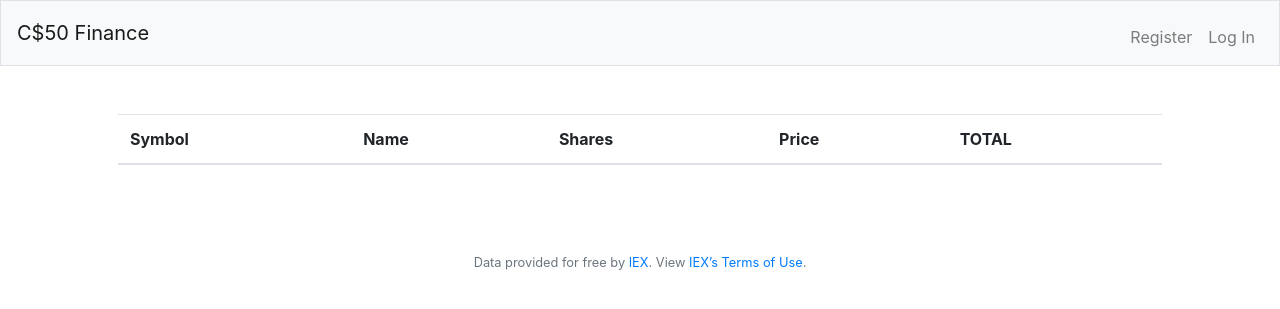
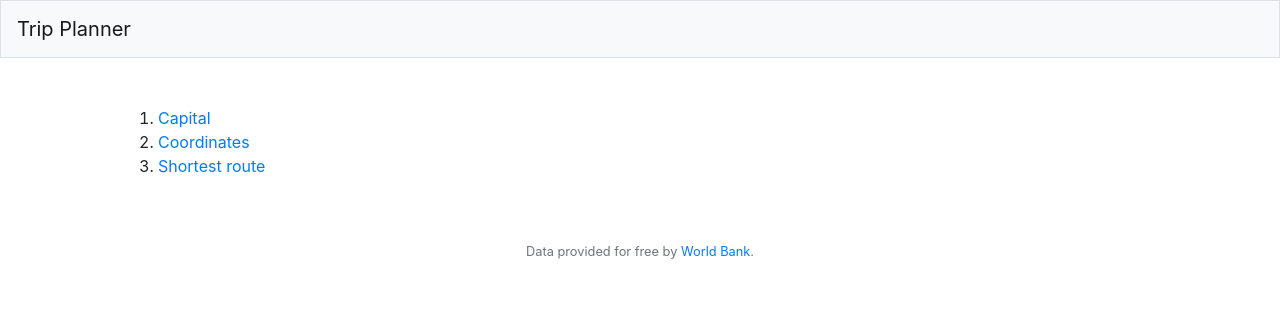
Before and after one commit to mishanwong/trip-planner, a Flask app: page / in a window 1280 px wide. Shown: the top 309 px of the page. Run offline with Flask 2, Linux system fonts and the light colour scheme; lists and menus that the app fills with data are empty.

Commit message:
Feature complete

```diff
--- a/app.py
+++ b/app.py
@@ -1,3 +1,4 @@
+from os import error
 from flask import Flask, render_template, request
 import requests, math
 from geopy.distance import geodesic
@@ -16,14 +17,29 @@ def index():
 @app.route("/capital", methods=["GET", "POST"])
 def capital():
     if request.method == "POST":
+
+        # Get user input
         country_code = request.form.get("code")
+
+        # Validate input is not empty
+        error_msg = ""
+        if not country_code:
+            error_msg = "Please enter valid input"
+            return render_template("capital.html", error_msg=error_msg)
+
+        # Call World Bank API
         url = f"http://api.worldbank.org/v2/country/{country_code}?format=json"
+        r = requests.get(url)
 
-        r = requests.get(url)
-        data = r.json()[1]
-        capital = data[0]["capitalCity"]
+        try:
+            data = r.json()[1]
+            capital = data[0]["capitalCity"]
+            country = data[0]["name"]
 
-        return render_template("capital.html", data=capital)
+            return render_template("capital.html", country=country, capital=capital)
+        except:
+            error_msg = "Please enter valid input"
+            return render_template("capital.html", error_msg=error_msg)
 
     else:
         return render_template("capital.html")
@@ -33,27 +49,70 @@ def capital():
 def coordinates():
     if request.method == "POST":
 
+        # Get user's input
         min_lat = request.form.get("min-lat")
         max_lat = request.form.get("max-lat")
         min_lng = request.form.get("min-lng")
         max_lng = request.form.get("max-lng")
 
-        url = f"http://api.worldbank.org/v2/country/all?format=json"
+        # Validate user input
+        error_msg = ""
+        if not min_lat or not max_lat or not min_lng or not max_lng:
+            error_msg = "Please enter valid input"
+            return render_template("coordinates.html", error_msg=error_msg)
+
+        try:
+            if (
+                float(min_lat) < -90
+                or float(min_lat) > 90
+                or float(max_lat) < -90
+                or float(max_lat) > 90
+                or float(min_lng) < -180
+                or float(min_lng) > 180
+                or float(max_lng) < -180
+                or float(max_lng) > 180
+            ):
+                error_msg = "Please enter valid input range. -90 to 90 for latitude and -180 to 180 for longitude."
+                return render_template("coordinates.html", error_msg=error_msg)
+        except:
+            error_msg = "Please enter valid input"
+            return render_template("coordinates.html", error_msg=error_msg)
+
+        if float(max_lat) < float(min_lat):
+            error_msg = "Minimum latitude cannot be greater than maximum latitude"
+            return render_template("coordinates.html", error_msg=error_msg)
+
+        if float(max_lng) < float(min_lng):
+            error_msg = "Minimum longitude cannot be greater than maximum longitude"
+            return render_template("coordinates.html", error_msg=error_msg)
+
+        # Call World Bank API
+        url = f"http://api.worldbank.org/v2/country/all?format=json&per_page=500"
 
         r = requests.get(url)
         data = r.json()[1]
-        result = []
+        cities = []
 
         for country in data:
-            if (
-                country["longitude"] > min_lng
-                and country["longitude"] < max_lng
-                and country["latitude"] > min_lat
-                and country["latitude"] < max_lat
-            ):
-                result.append(country["capitalCity"])
+            try:
+                if (
+                    float(country["longitude"]) >= float(min_lng)
+                    and float(country["longitude"]) <= float(max_lng)
+                    and float(country["latitude"]) >= float(min_lat)
+                    and float(country["latitude"]) <= float(max_lat)
+                ):
+                    cities.append(country["capitalCity"])
+            except ValueError:
+                print("Encountered empty string")
 
-        return render_template("coordinates.html", data=result)
+        return render_template(
+            "coordinates.html",
+            cities=cities,
+            min_lat=min_lat,
+            max_lat=max_lat,
+            min_lng=min_lng,
+            max_lng=max_lng,
+        )
     else:
         return render_template("coordinates.html")
 
@@ -61,12 +120,13 @@ def coordinates():
 @app.route("/route", methods=["GET", "POST"])
 def route():
     if request.method == "POST":
+
+        # Get user input and store it in a list
         cities = []
         for i in range(NUM_CITIES):
             cities.append(request.form.get(f"city-{i}"))
 
-        coord_list = []
-
+        # Call World Bank API and save capital city and coordinates in a new dictionary
         url = f"http://api.worldbank.org/v2/country/all?format=json&per_page=500"
 
         r = requests.get(url)
@@ -82,8 +142,15 @@ def route():
                 "longitude": country["longitude"],
             }
 
-        # Validate cities entry
+        # If city entered is not in World Bank's database, show error message
+        error_msg = ""
+        for city in cities:
+            if city not in capital_cities:
+                error_msg = "One or more cities entered is invalid"
+                return render_template("route.html", error_msg=error_msg)
 
+        # Save the coordinates of the cities in a list
+        coord_list = []
         for city in cities:
             if city in capital_cities:
                 coord_list.append(
@@ -93,39 +160,43 @@ def route():
                     )
                 )
 
+        # Create a 2-dimensional matrix to store distance between 2 cities
         distance_matrix = []
-
-        for i in range(NUM_CITIES):  # [0, 1, 2, 3]
+        for i in range(NUM_CITIES):
             distance_row = []
-            for j in range(NUM_CITIES):  # [0, 1, 2, 3]
+            for j in range(NUM_CITIES):
                 distance_row.append(geodesic(coord_list[i], coord_list[j]).miles)
             distance_matrix.append(distance_row)
 
-        # Get all permutation of routes
-        list_of_routes = []
+        # Get all permutations of routes
+        routes = []
+        perm = permutations([*range(NUM_CITIES)])
 
-        perm = permutations([0, 1, 2, 3])
+        # Calculate total distance for all route permutations, save each route and its distance in a list
+        for i in list(perm):
+            distance = 0
+            for j in range(NUM_CITIES - 1):
+                distance += distance_matrix[i[j]][i[j + 1]]
+            routes.append([i, round(distance, 0)])
 
-        for tuple in list(perm):
-            distance = 0
-            for j in range(3):
-                distance += distance_matrix[tuple[j]][tuple[j + 1]]
-
-            list_of_routes.append([tuple, round(distance, 2)])
-
-        path = None
+        # Find path with shortest total miles travelled
+        shortest_path = None
         min_distance = math.inf
 
-        for route in list_of_routes:
+        for route in routes:
             if route[1] < min_distance:
                 min_distance = route[1]
-                path = route[0]
+                shortest_path = route[0]
 
-        path_list = []
-        for i in path:
-            path_list.append(cities[i])
+        # Convert the route from index to string
+        shortest_path_str = []
+        for i in shortest_path:
+            shortest_path_str.append(cities[i])
 
-        print(path_list)
-        return render_template("routes.html")
+        min_distance = "{0:,.0f}".format(min_distance)
+
+        return render_template(
+            "route.html", path=shortest_path_str, distance=min_distance
+        )
     else:
-        return render_template("routes.html")
+        return render_template("route.html")
--- /dev/null
+++ b/static/styles.css
@@ -0,0 +1,7 @@
+input {
+    margin-bottom: 10px;
+}
+
+.error {
+    color: red;
+}
--- a/templates/index.html
+++ b/templates/index.html
@@ -5,33 +5,9 @@
 {% endblock %}
 
 {% block main %}
-      <table class="table table-striped">
-        <thead>
-            <tr>
-                <th>Symbol</th>
-                <th>Name</th>
-                <th>Shares</th>
-                <th>Price</th>
-                <th>TOTAL</th>
-            </tr>
-        </thead>
-        <tbody>
-            {% for share in shares %}
-            <tr>
-                <td>{{share.symbol}}</td>
-                <td>{{share.name}}</td>
-                <td>{{share.num_shares}}</td>
-                <td>{{share.price}}</td>
-                <td>{{share.total}}</td>
-            </tr>
-            {% endfor %}
-        </tbody>
-        <tfoot>
-            <tr>
-                <td colspan="4"></td>
-                <td>{{ total_value }}</td>
-            </tr>
-        </tfoot>
-
-    </table>
+    <ol>
+        <li><a href="/capital">Capital</a></li>
+        <li><a href="/coordinates">Coordinates</a></li>
+        <li><a href="/route">Shortest route</a></li>
+    </ol>
 {% endblock %}
--- a/templates/layout.html
+++ b/templates/layout.html
@@ -9,9 +9,6 @@
 
         <!-- http://getbootstrap.com/docs/4.5/ -->
         <link rel="stylesheet" href="https://cdn.jsdelivr.net/npm/bootstrap@4.5.3/dist/css/bootstrap.min.css" integrity="sha384-TX8t27EcRE3e/ihU7zmQxVncDAy5uIKz4rEkgIXeMed4M0jlfIDPvg6uqKI2xXr2" crossorigin="anonymous">
-
-        <!-- https://favicon.io/emoji-favicons/money-mouth-face/ -->
-        <link href="/static/favicon.ico" rel="icon">
 
         <link href="/static/styles.css" rel="stylesheet">
 
@@ -26,45 +23,17 @@
     <body>
 
         <nav class="navbar navbar-expand-md navbar-light bg-light border">
-            <a class="navbar-brand" href="/"><span class="blue">C</span><span class="red">$</span><span class="yellow">5</span><span class="green">0</span> <span class="red">Finance</span></a>
+            <a class="navbar-brand" href="/">Trip Planner</a>
             <button aria-controls="navbar" aria-expanded="false" aria-label="Toggle navigation" class="navbar-toggler" data-target="#navbar" data-toggle="collapse" type="button">
                 <span class="navbar-toggler-icon"></span>
             </button>
-            <div class="collapse navbar-collapse" id="navbar">
-                {% if session.user_id %}
-                    <ul class="navbar-nav mr-auto mt-2">
-                        <li class="nav-item"><a class="nav-link" href="/quote">Quote</a></li>
-                        <li class="nav-item"><a class="nav-link" href="/buy">Buy</a></li>
-                        <li class="nav-item"><a class="nav-link" href="/sell">Sell</a></li>
-                        <li class="nav-item"><a class="nav-link" href="/history">History</a></li>
-                    </ul>
-                    <ul class="navbar-nav ml-auto mt-2">
-                        <li class="nav-item"><a class="nav-link" href="/change-password">Change Password</a></li>
-                        <li class="nav-item"><a class="nav-link" href="/logout">Log Out</a></li>
-                    </ul>
-                {% else %}
-                    <ul class="navbar-nav ml-auto mt-2">
-                        <li class="nav-item"><a class="nav-link" href="/register">Register</a></li>
-                        <li class="nav-item"><a class="nav-link" href="/login">Log In</a></li>
-                    </ul>
-                {% endif %}
-            </div>
         </nav>
-
-        {% if get_flashed_messages() %}
-            <header>
-                <div class="alert alert-primary border text-center" role="alert">
-                    {{ get_flashed_messages() | join(" ") }}
-                </div>
-            </header>
-        {% endif %}
-
         <main class="container p-5">
             {% block main %}{% endblock %}
         </main>
 
         <footer class="small text-center text-muted">
-            Data provided for free by <a href="https://iextrading.com/developer">IEX</a>. View <a href="https://iextrading.com/api-exhibit-a/">IEX’s Terms of Use</a>.
+            Data provided for free by <a href="https://datahelpdesk.worldbank.org/knowledgebase/articles/898590-country-api-queries">World Bank</a>.
         </footer>
 
     </body>
```
Also changed, not shown: helper.py (deleted, +0 -104 lines), templates/capital.html (+9 -1 lines), templates/coordinates.html (+14 -2 lines), templates/route.html (renamed from templates/routes.html, +14 -2 lines).
